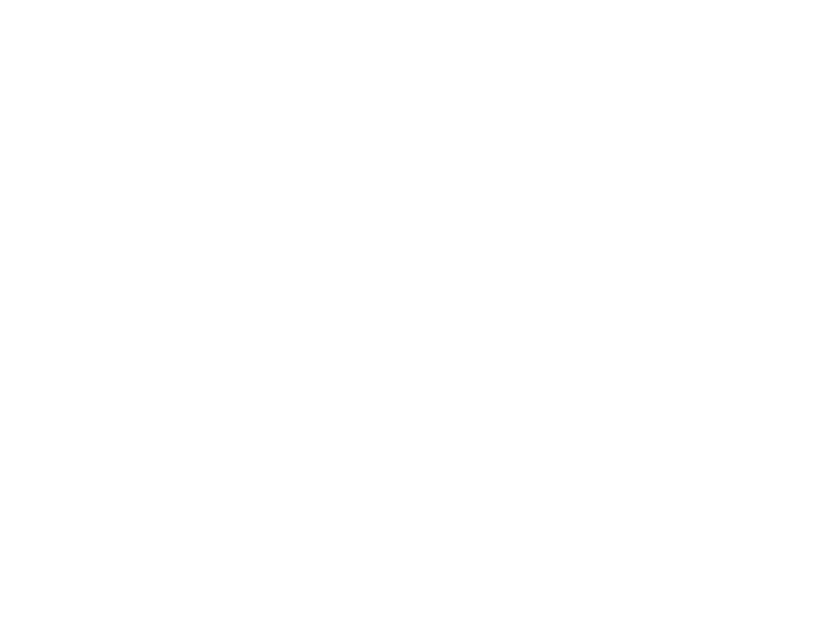
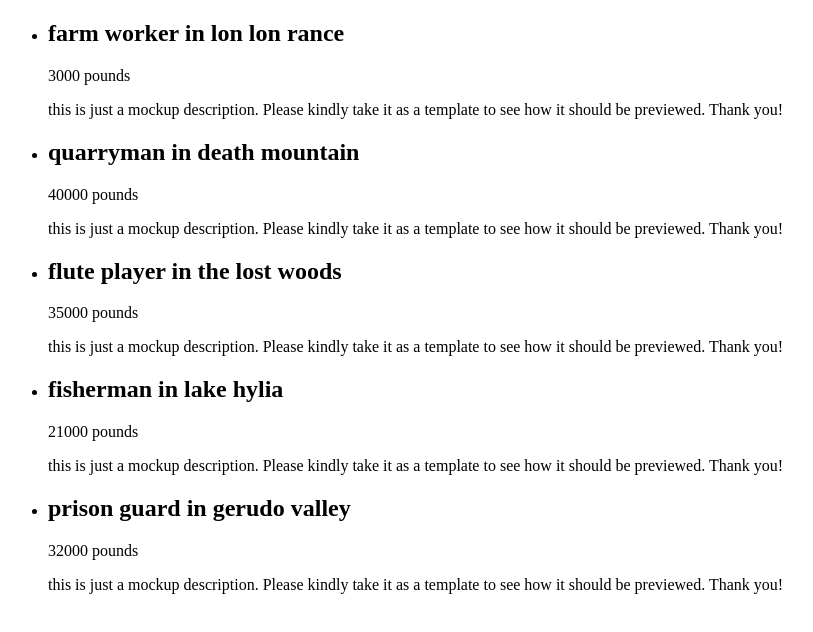
Before and after one commit to AdaN6/hyrule_jobs, a Vue app: page / in a window 1280 px wide. Shown: the top 632 px of the page, without its empty margins (0-813 px from the left). Built offline with nearby package versions, Linux system fonts and the light colour scheme; the HTML template or start-up script is replaced by a standard one.

Commit message:
created prop in JobList component

```diff
--- a/src/components/JobList.vue
+++ b/src/components/JobList.vue
@@ -1,12 +1,32 @@
 <template>
-
+    <div class="job-list">
+        <ul>
+            <li v-for="job in jobs" :key="job.id">
+                <h2> {{job.title}} in {{job.location}} </h2>
+                <div class="salary">
+                    <p>
+                        {{job.salary}} pounds
+                    </p>
+                </div>
+                <div class="description">
+                    <p>this is just a mockup description. Please kindly take it as a template to see how it should be previewed. Thank you!</p>
+                </div>
+            </li>
+        </ul>
+    </div>
 </template>
 
 <script lang="ts">
-import { defineComponent } from 'vue'
+import { defineComponent, PropType } from 'vue'
+import Job from '@/types/Job'
 
 export default defineComponent({
-
+   props: {
+    jobs: {
+        required: true,
+        type: Array as PropType<Job[]>,
+    }
+   }
 })
 </script>
 
```
